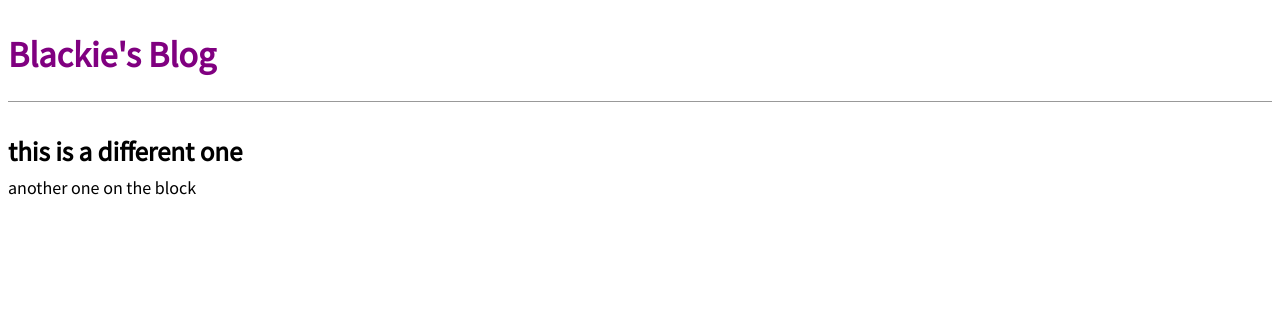
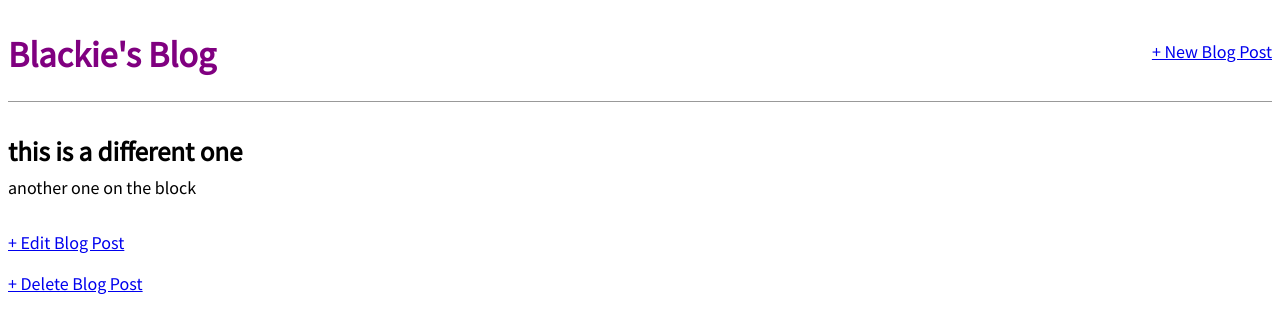
Before and after one commit to blackman147/blog_app, a Django app: page /post/2/ in a window 1280 px wide. Shown: the top 333 px of the page. Run offline with Django 3.2, Linux system fonts and the light colour scheme; data comes from the database, SQL or seed files in the repository; both versions use the stored data as it was after the commit.

Commit message:
updatted

```diff
--- a/blog_app/models.py
+++ b/blog_app/models.py
@@ -1,6 +1,7 @@
 from django.db import models
+from django.urls import reverse
 
-# Create your models here.
+
 class Post(models.Model):
     title = models.CharField(max_length=200)
     author = models.ForeignKey(
@@ -11,3 +12,6 @@ class Post(models.Model):
 
     def __str__(self):
         return self.title
+
+    def  get_absolute_url(self):
+        return reverse('post_detail', args=[str(self.id)])
--- a/blog_app/templates/base.html
+++ b/blog_app/templates/base.html
@@ -8,7 +8,13 @@
     </head>
     <body>
         <header>
-            <h1><a href="{% url 'home' %}">Blackie's Blog</a></h1>
+            <div class="nav-left" >
+                <h1><a href="{% url 'home' %}">Blackie's Blog</a></h1>
+            </div>
+            <div class="nav-right" >
+                <a href="{% url 'post_new' %}">+ New Blog Post </a>
+            </div>
+
         </header>
         <div>
             {% block content%}
--- a/blog_app/templates/post_detail.html
+++ b/blog_app/templates/post_detail.html
@@ -6,4 +6,8 @@
         <p> {{ post.body }} </p>
     </div>
 
+    <p><a href=" {% url 'post_edit' post.pk %} " >+ Edit Blog Post</a></p>
+    <p><a href=" {% url 'post_delete' post.pk %} " >+ Delete Blog Post</a>  </p>
+
+
 {% endblock content %}
--- a/blog_app/urls.py
+++ b/blog_app/urls.py
@@ -1,7 +1,10 @@
 from django.urls import path
-from .views import BlogListView, BlogDetailView
+from .views import BlogListView, BlogDetailView, BlogCreateView, BlogUpdateView, BlogDeleteView
 
 urlpatterns = [
+    path( 'post/<int:pk>/delete/', BlogDeleteView.as_view(), name='post_delete'),
+    path('post/<int:pk>/edit', BlogUpdateView.as_view(), name='post_edit'),
+    path('post/new/', BlogCreateView.as_view(), name='post_new'),
     path('post/<int:pk>/', BlogDetailView.as_view(), name='post_detail'),
     path('', BlogListView.as_view(), name='home'),
 ]
--- a/blog_app/views.py
+++ b/blog_app/views.py
@@ -2,13 +2,32 @@ from django.shortcuts import render
 
 # Create your views here.
 from django.views.generic import ListView, DetailView
+from django.views.generic.edit import CreateView, UpdateView, DeleteView
+from django.urls import reverse_lazy
 from .models import Post
 
 class BlogListView(ListView):
     model = Post
     template_name = 'home.html'
+    context_object_name = 'all_post_list'
 
 
 class  BlogDetailView(DetailView):
     model = Post
     template_name = 'post_detail.html'
+    contex_object_name = 'indiv_post'
+
+class BlogCreateView(CreateView):
+    model = Post
+    template_name = 'post_new.html'
+    fields = '__all__'
+
+class BlogUpdateView(UpdateView):
+    model = Post
+    template_name = 'post_edit.html'
+    fields = ['title', 'body']
+
+class BlogDeleteView(DeleteView):
+    model = Post
+    template_name = 'post_delete.html'
+    success_url = reverse_lazy('home')
```
Also changed, not shown: blog_app/templates/post_delete.html (added, +12 -0 lines), blog_app/templates/post_edit.html (added, +10 -0 lines), blog_app/templates/post_new.html (added, +11 -0 lines), blog_app/tests.py (+24 -0 lines), db.sqlite3.
